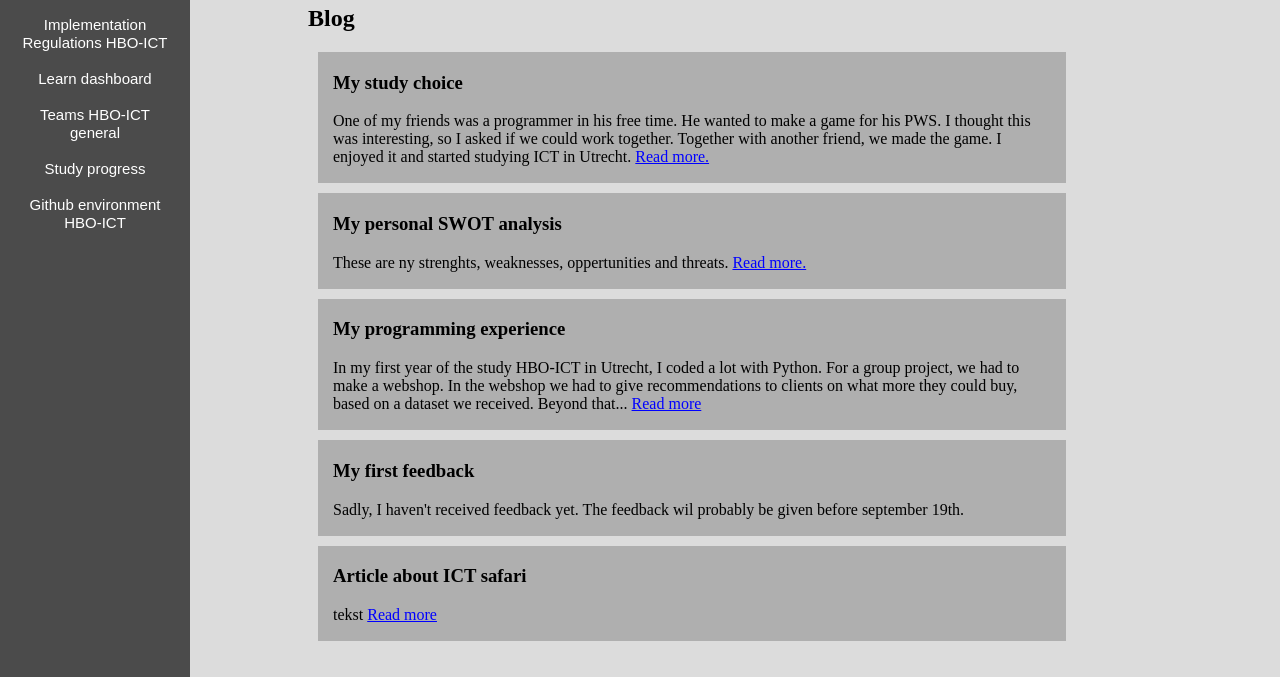
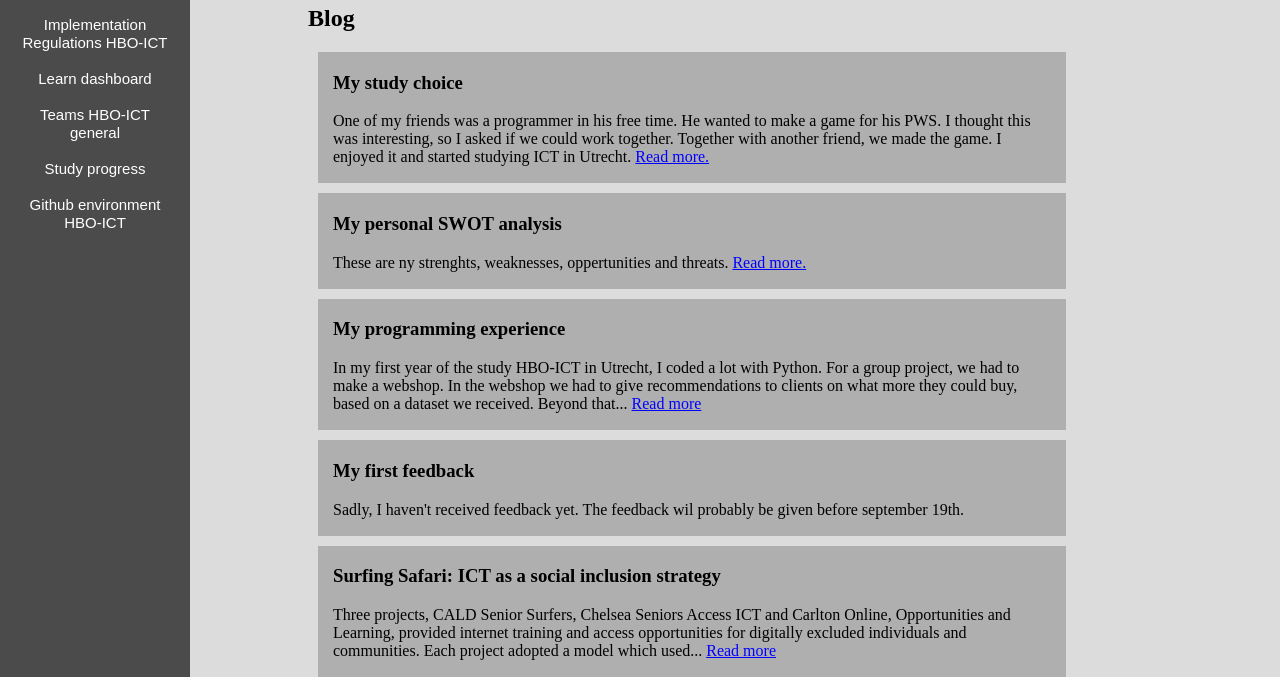
Before and after one commit to NielsvdSmeede/NielsvdSmeede.github.io, a plain HTML site: page blog.html in a window 1280 px wide. Shown: the part 123-800 px from the top of the page. Drawn offline with Linux system fonts and the light colour scheme.

Commit message:
added last post

```diff
--- a/blog.html
+++ b/blog.html
@@ -47,27 +47,41 @@
                 <h1>Blog</h1>
                 <div class="blogPosts">
                     <h3>My study choice</h3>
-                    <p>One of my friends was a programmer in his free time. He wanted to make a game for his PWS. I thought this was
-                        interesting, so I asked if we could work together. Together with another friend, we made the game. I enjoyed
+                    <p>One of my friends was a programmer in his free time. He wanted to make a game for his PWS. I
+                        thought this was
+                        interesting, so I asked if we could work together. Together with another friend, we made the
+                        game. I enjoyed
                         it and started studying ICT in Utrecht. <a href="study_choice.html">Read more.</a></p>
                 </div>
+
                 <div class="blogPosts">
                     <h3>My personal SWOT analysis</h3>
-                    <p>These are ny strenghts, weaknesses, oppertunities and threats. <a href="swot_analysis.html">Read more.</a></p>
+                    <p>These are ny strenghts, weaknesses, oppertunities and threats. <a href="swot_analysis.html">Read
+                            more.</a></p>
                 </div>
+
                 <div class="blogPosts">
                     <h3>My programming experience</h3>
-                    <p>In my first year of the study HBO-ICT in Utrecht, I coded a lot with Python. For a group project, we had to
-                        make a webshop. In the webshop we had to give recommendations to clients on what more they could buy, based
+                    <p>In my first year of the study HBO-ICT in Utrecht, I coded a lot with Python. For a group project,
+                        we had to
+                        make a webshop. In the webshop we had to give recommendations to clients on what more they could
+                        buy, based
                         on a dataset we received. Beyond that... <a href="programming_experience.html">Read more</a></p>
                 </div>
+
                 <div class="blogPosts">
                     <h3>My first feedback</h3>
-                    <p>Sadly, I haven't received feedback yet. The feedback wil probably be given before september 19th.</p>
+                    <p>Sadly, I haven't received feedback yet. The feedback wil probably be given before september 19th.
+                    </p>
                 </div>
+
                 <div class="blogPosts">
-                    <h3>Article about ICT safari</h3>
-                    <p>tekst <a href="">Read more</a></p>
+                    <h3>Surfing Safari: ICT as a social inclusion strategy</h3>
+                    <p>Three projects, CALD Senior Surfers, Chelsea Seniors Access ICT and Carlton Online, Opportunities
+                        and Learning, provided internet training and access opportunities for digitally excluded
+                        individuals and communities. Each project adopted a model which used... <a
+                            href="https://www.researchgate.net/publication/270893696_Surfing_Safari_ICT_as_a_social_inclusion_strategy"
+                            target="_blank">Read more</a></p>
                 </div>
             </div>
         </body>
```
